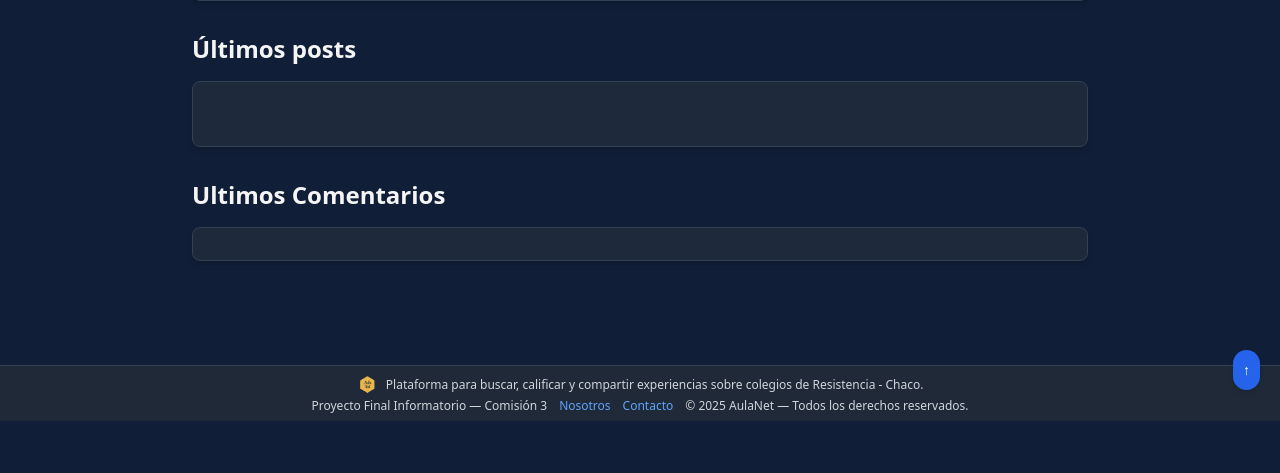
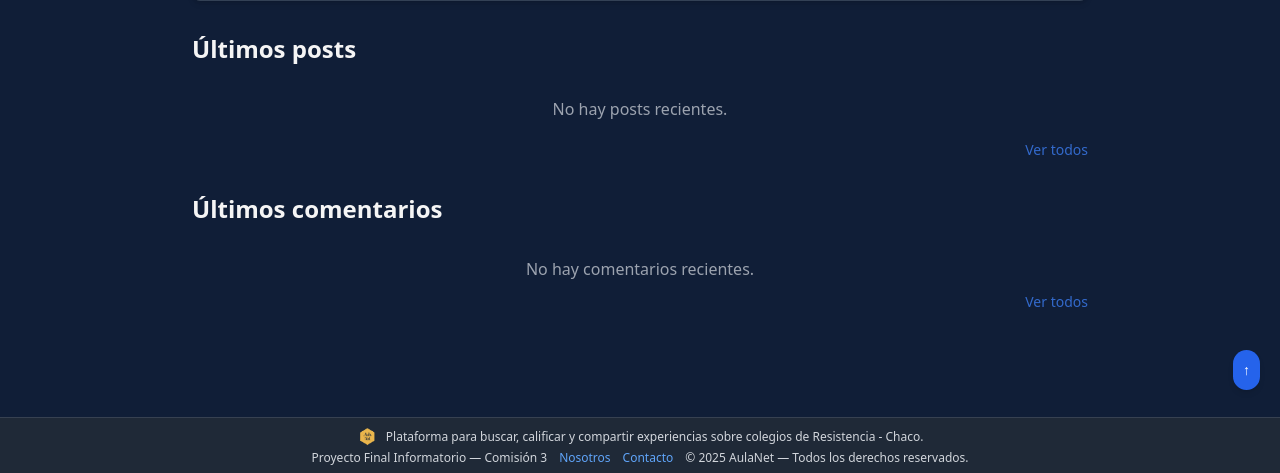
Before and after one commit to francoBa/AulaNet, a Django app: template aulanet/templates/user/user-profile.html in a window 1280 px wide. Shown: the part 390-863 px from the top of the page. Before the commit the page ends 811 px from the top, so only its background shows below. Run offline with Django 3.2, Linux system fonts and the light colour scheme; the template is opened without the code that fills it, so the values that code supplies are empty; some libraries are stand-ins or nearby versions.

Commit message:
UpdatePerfil ultimos Post/comment

```diff
--- a/aulanet/templates/user/user-profile.html
+++ b/aulanet/templates/user/user-profile.html
@@ -37,23 +37,73 @@
   </section>
 
   <h3 class="max-w-4xl mx-auto text-2xl font-bold mb-4">Últimos posts</h3>
-  <section
-    class="pt-8 mb-8 p-auto max-w-4xl mx-auto px-4 bg-white dark:bg-slate-800 rounded-lg shadow-md overflow-hidden hover:shadow-xl transition-shadow duration-300 border border-gray-100 dark:border-slate-700"
-  >
-    <div class="flex flex-col gap-4">
-      <!-- Post Card Loop -->
-      <!-- prettier-ignore -->
+<section class="pt-4 mb-8 max-w-4xl mx-auto space-y-4">
+  {% for post in user_posts %}
+  <a href="{% url 'blog:post-detail' slug=post.slug %}" class="block md:flex md:items-center bg-white dark:bg-slate-800 rounded-lg shadow-md hover:shadow-xl transition-shadow duration-300 border border-gray-100 dark:border-slate-700 overflow-hidden">
+
+    <!-- Imagen del post -->
+    <div class="md:w-1/4 h-24 md:h-28 flex-shrink-0 bg-gray-200">
+      {% if post.image %}
+        <img src="{{ post.image.url }}" class="w-full h-full object-cover" alt="{{ post.title }}">
+      {% else %}
+        <div class="w-full h-full bg-gradient-to-r from-indigo-500 to-purple-500 dark:from-indigo-600 dark:to-purple-600"></div>
+      {% endif %}
     </div>
 
-    <!-- Link Ver Todos -->
-    <div class="mt-8 text-center"></div>
-  </section>
+    <!-- Información del post -->
+    <div class="md:w-3/4 p-4 flex flex-col justify-center">
+      <h4 class="font-main font-semibold text-lg text-[var(--color-main)]">{{ post.title }}</h4>
+      <p class="text-sm text-gray-500 dark:text-gray-400 line-clamp-2 mt-1">
+        {{ post.content|truncatewords:20 }}
+      </p>
+      {% if post.school %}
+      <p class="text-xs text-gray-600 dark:text-gray-300 mt-1">Escuela: <strong>{{ post.school.name }}</strong></p>
+      {% endif %}
+      <p class="text-xs text-gray-400 mt-1">Creado el: {{ post.created_at|date:"d/m/Y" }}</p>
+    </div>
+  </a>
+  {% empty %}
+    <p class="text-gray-400 text-center">No hay posts recientes.</p>
+  {% endfor %}
 
-  <h3 class="max-w-4xl mx-auto text-2xl font-bold mb-4">Ultimos Comentarios</h3>
-  <section
-    class="pt-8 mb-8 p-auto max-w-4xl mx-auto px-4 bg-white dark:bg-slate-800 rounded-lg shadow-md overflow-hidden hover:shadow-xl transition-shadow duration-300 border border-gray-100 dark:border-slate-700"
-  >
-    <!-- Link Ver Todos -->
-  </section>
+  <!-- Ver todos -->
+  <div class="mt-4 text-right">
+    <a href="{% url 'blog:post-list' %}" class="text-sm text-[var(--color-secondary)] hover:underline">Ver todos</a>
+  </div>
+</section>
+
+
+  <h3 class="max-w-4xl mx-auto text-2xl font-bold mb-4">Últimos comentarios</h3>
+<section class="pt-4 mb-8 max-w-4xl mx-auto space-y-2">
+  {% for comment in user_comments %}
+  <div class="flex md:flex-row flex-col md:items-center bg-white dark:bg-slate-800 rounded-lg shadow-md hover:shadow-xl transition-shadow duration-300 border border-gray-100 dark:border-slate-700 overflow-hidden">
+
+    <!-- Imagen del post relacionado -->
+    <div class="md:w-1/4 h-20 md:h-24 flex-shrink-0 bg-gray-200">
+      {% if comment.post.image %}
+        <img src="{{ comment.post.image.url }}" class="w-full h-full object-cover" alt="{{ comment.post.title }}">
+      {% else %}
+        <div class="w-full h-full bg-gradient-to-r from-indigo-500 to-purple-500 dark:from-indigo-600 dark:to-purple-600"></div>
+      {% endif %}
+    </div>
+
+    <!-- Información del comentario -->
+    <div class="md:w-3/4 p-3 flex flex-col justify-center">
+      <p class="text-xs text-gray-400">Comentado el: {{ comment.created_at|date:"d/m/Y H:i" }}</p>
+      <p class="text-sm text-gray-200 dark:text-gray-100 line-clamp-2">{{ comment.content|truncatewords:20 }}</p>
+      <p class="text-xs text-gray-600 dark:text-gray-300 mt-1">En el post: <strong>{{ comment.post.title }}</strong> {% if comment.post.school %} ({{ comment.post.school.name }}) {% endif %}</p>
+      <a href="{% url 'blog:post-detail' slug=comment.post.slug %}" class="text-xs text-[var(--color-secondary)] hover:underline mt-1 inline-block">Ver post</a>
+    </div>
+  </div>
+  {% empty %}
+    <p class="text-gray-400 text-center">No hay comentarios recientes.</p>
+  {% endfor %}
+
+  <!-- Ver todos -->
+  <div class="mt-4 text-right">
+    <a href="{% url 'blog:post-list' %}" class="text-sm text-[var(--color-secondary)] hover:underline">Ver todos</a>
+  </div>
+</section>
+
 </div>
 {% endblock %}
```
Also changed, not shown: aulanet/apps/user/views.py (+12 -0 lines).
